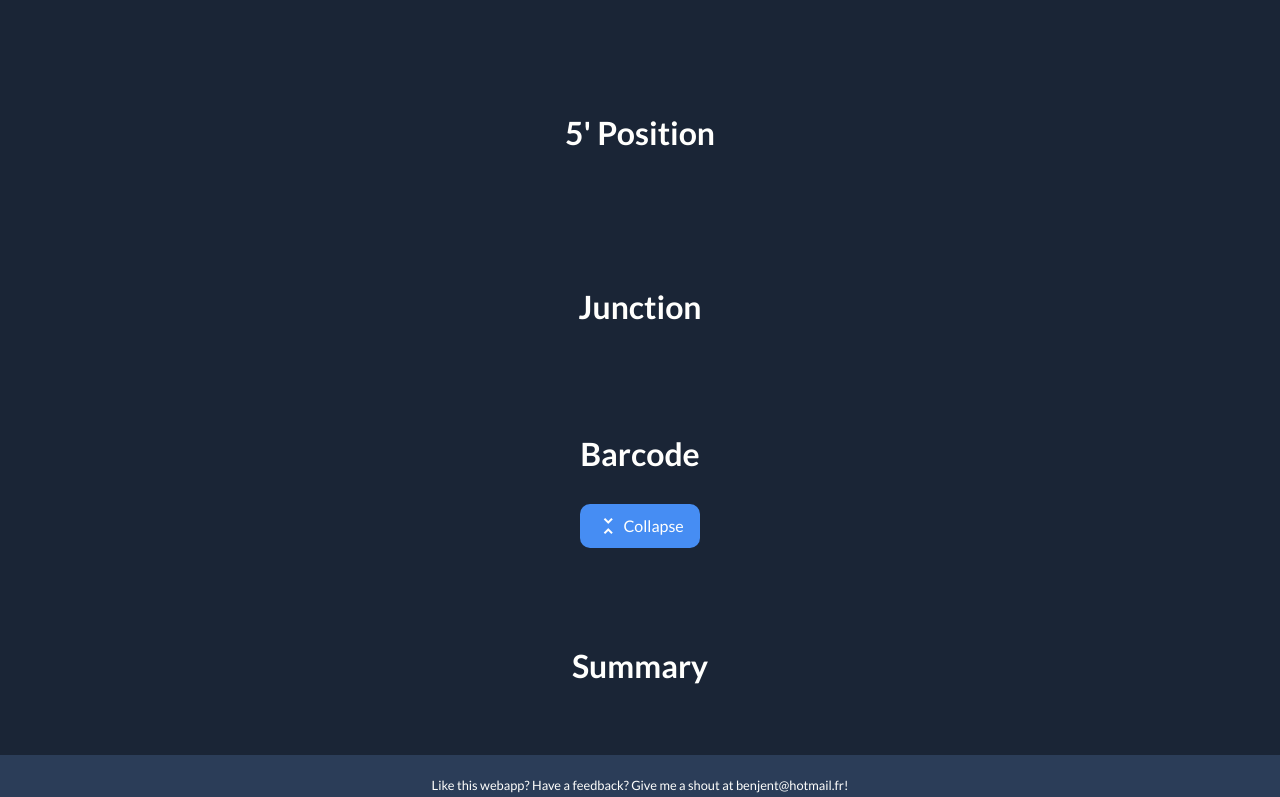
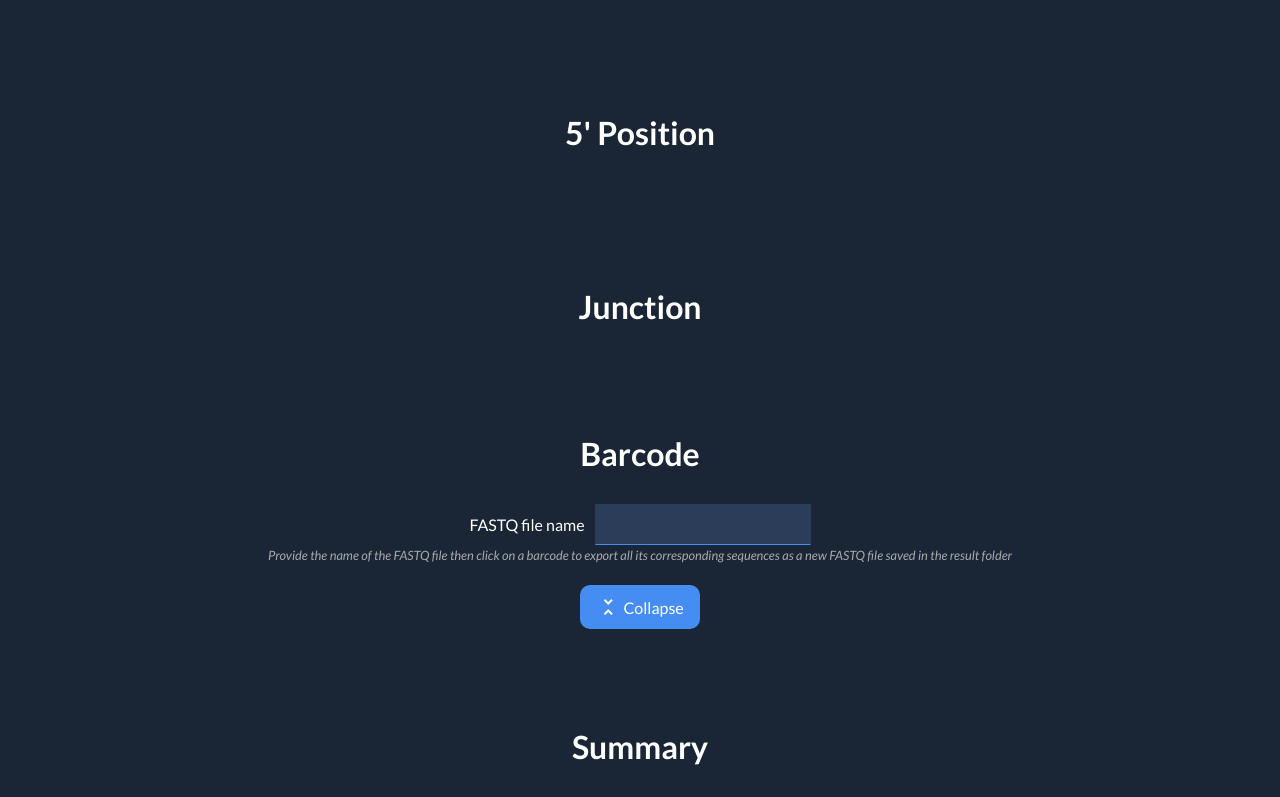
Before and after one commit to Benjent/nanovizer, a Vue app: page / in a window 1280 px wide. Shown: the part 1340-2137 px from the top of the page. Built offline with nearby package versions, Linux system fonts and the light colour scheme.

Commit message:
Translate seuil to threshold + enable barcode analysis

```diff
--- a/src/App.vue
+++ b/src/App.vue
@@ -195,8 +195,8 @@ export default {
         <header id="header" class="l-graphs__header" :class="{ 'l-graphs__header--overlay': !isFileLoaded }">
             <template v-if="isFileLoaded">
                 <div class="l-graphs__header__titles">
-                    <h1 class="title title--1 title--marginless data__value">{{fileName}}</h1>
-                    <h2 class="title title--4 title--marginless">{{genomeName}} ({{genomeSize}})</h2>
+                    <h2 class="title title--2 title--marginless data__value">{{fileName}}</h2>
+                    <h3 class="title title--4 title--marginless">{{genomeName}} ({{genomeSize}})</h3>
                     <a class="link" @click="startAgain">Make another analysis</a>
                 </div>
                 <nav class="l-graphs__header__nav">
--- a/src/assets/styles/modules/fieldset.scss
+++ b/src/assets/styles/modules/fieldset.scss
@@ -1,6 +1,7 @@
 .fieldset {
     border-color: var(--secondary);
     border-radius: var(--radius);
+    padding: 20px;
 
     &--overflow {
         margin-left: -25px;
--- a/src/assets/styles/modules/title.scss
+++ b/src/assets/styles/modules/title.scss
@@ -1,4 +1,5 @@
 .title {
+    margin: 0;
     margin-bottom: 1em;
     font-weight: bold;
 
--- a/src/components/Barcode.vue
+++ b/src/components/Barcode.vue
@@ -1,5 +1,6 @@
 <script setup>
 import * as d3 from 'd3'
+import axios from '../libs/axios'
 import chartUtils from '../utils/chart'
 import mathUtils from '../utils/math'
 import tooltipUtils from '../utils/tooltip'
@@ -12,6 +13,17 @@ import Loader from './Loader.vue'
 <template>
     <section class="entry l-barcode">
         <h2 class="title title--2" id="barcode">Barcode</h2>
+        <div class="data">
+            <label class="data__label">FASTQ file name</label>
+            <input class="input data__value" v-model="fastqFile" min="0" />
+        </div>
+        <p class="helper l-barcode__helper">
+            Provide the name of the FASTQ file then click on a barcode to export all its corresponding sequences as a new FASTQ file saved in the result folder
+        </p>
+        <Loader v-if="isLoadingBarcode" />
+        <p v-if="isError" class="l-barcode__error">
+            An error occured during the process. Either the file is corrupted, misspelled or missing ; or we came across data that we couldn't parse.
+        </p>
         <div>
             <div :id="idGraph" :ref="idGraph" class="entry__graph"></div>
             <div class="l-barcode__sticky-cta">
@@ -45,8 +57,11 @@ export default {
     },
     data() {
         return {
+            fastqFile: '',
             idGraph: 'd3GraphBarcode',
+            isError: false,
             isLoading: false,
+            isLoadingBarcode: false,
             isShownBarcodes: true,
             d3Data: undefined,
             minimumShownBarcodes: 10
@@ -69,6 +84,23 @@ export default {
                 const parsedData = this.parseData(value)
                 this.d3Data = mathUtils.sort(parsedData, 'count', 'DESC')
                 this.drawGraph()
+            }
+        },
+        fastqFile(newVal) {
+            this.isError = false
+            const barcodes = document.querySelector('.barcode-axis').querySelectorAll('text')
+            if (newVal && newVal.length !== 0) {
+                barcodes.forEach((n) => {
+                    if (!n.classList.contains('link')) {
+                        n.classList.add('link')
+                    }
+                })
+            } else {
+                barcodes.forEach((n) => {
+                    if (n.classList.contains('link')) {
+                        n.classList.remove('link')
+                    }
+                })
             }
         },
         isShownBarcodes(value) {
@@ -100,7 +132,22 @@ export default {
                 }
             })
         },
+        saveBarcodeDetails(barcode) {
+            this.isLoadingBarcode = true
+
+            axios.post('/barcode', { barcode })
+            .then((response) => {})
+            .catch((error) => {
+                console.error(error)
+                this.isError = true
+            })
+            .finally(() => {
+                this.isLoadingBarcode = false
+            })
+        },
         drawGraph() {
+            const self = this
+
             if (!this.$refs[this.idGraph] || !this.d3Data) { return }
             const approximateBarHeight = 10
             const chartHeight = this.isShownBarcodes ? approximateBarHeight * this.d3Data.length : 160
@@ -129,7 +176,18 @@ export default {
                 .range([0, height])
                 .padding(0.1)
             const yAxis = d3.axisLeft(yScale)
-            const yLegend = svg.append('g').call(yAxis)
+            const yLegend = svg.append('g').classed('barcode-axis', true).call(yAxis)
+
+            const barcodes = svg.select('.barcode-axis')
+                .selectAll('.tick text')
+                // .classed('link', true)
+                .attr('data-barcode', (d) => d)
+                .on('click', function (event) {
+                    if (event.target.classList.contains('link')) {
+                        d3.select(this).classed('link', false)
+                        self.saveBarcodeDetails(event.target.dataset.barcode)
+                    }
+                })
 
             const yScaleRight = d3.scaleBand()
                 .domain(filteredData)
@@ -189,6 +247,15 @@ export default {
 
 <style lang="scss">
 .l-barcode {
+    &__helper {
+        margin-bottom: 20px;
+    }
+
+    &__error {
+        margin-top: 20px;
+        color: var(--alert);
+    }
+
     &__sticky-cta {
         display: flex;
         justify-content: center;
--- a/src/components/Junction.vue
+++ b/src/components/Junction.vue
@@ -14,7 +14,7 @@ import ChartSaver from './ChartSaver.vue'
             <div :id="idGraph" :ref="idGraph" class="entry__graph"></div>
             <footer v-if="d3Data" class="entry__footer">
                 <div class="data">
-                    <label class="data__label">Seuil</label>
+                    <label class="data__label">Threshold</label>
                     <input type="number" class="input data__value" v-model.number="threshold" min="0" />
                 </div>
                 <div class="data">
--- a/src/components/Position.vue
+++ b/src/components/Position.vue
@@ -15,7 +15,7 @@ import ChartSaver from './ChartSaver.vue'
             </div>
             <footer v-if="d3Data" class="entry__footer">
                 <div class="data">
-                    <label class="data__label">Seuil</label>
+                    <label class="data__label">Threshold</label>
                     <input type="number" class="input data__value" v-model.number="threshold" min="0" />
                 </div>
                 <div class="data">
--- a/src/components/StartSite.vue
+++ b/src/components/StartSite.vue
@@ -12,7 +12,7 @@ import ChartSaver from './ChartSaver.vue'
             <div :id="idGraph" :ref="idGraph" class="entry__graph"></div>
             <footer v-if="d3Data" class="entry__footer">
                 <div class="data">
-                    <label class="data__label">Seuil</label>
+                    <label class="data__label">Threshold</label>
                     <input type="number" class="input data__value" v-model.number="threshold" min="0" />
                 </div>
                 <div class="data">
```
